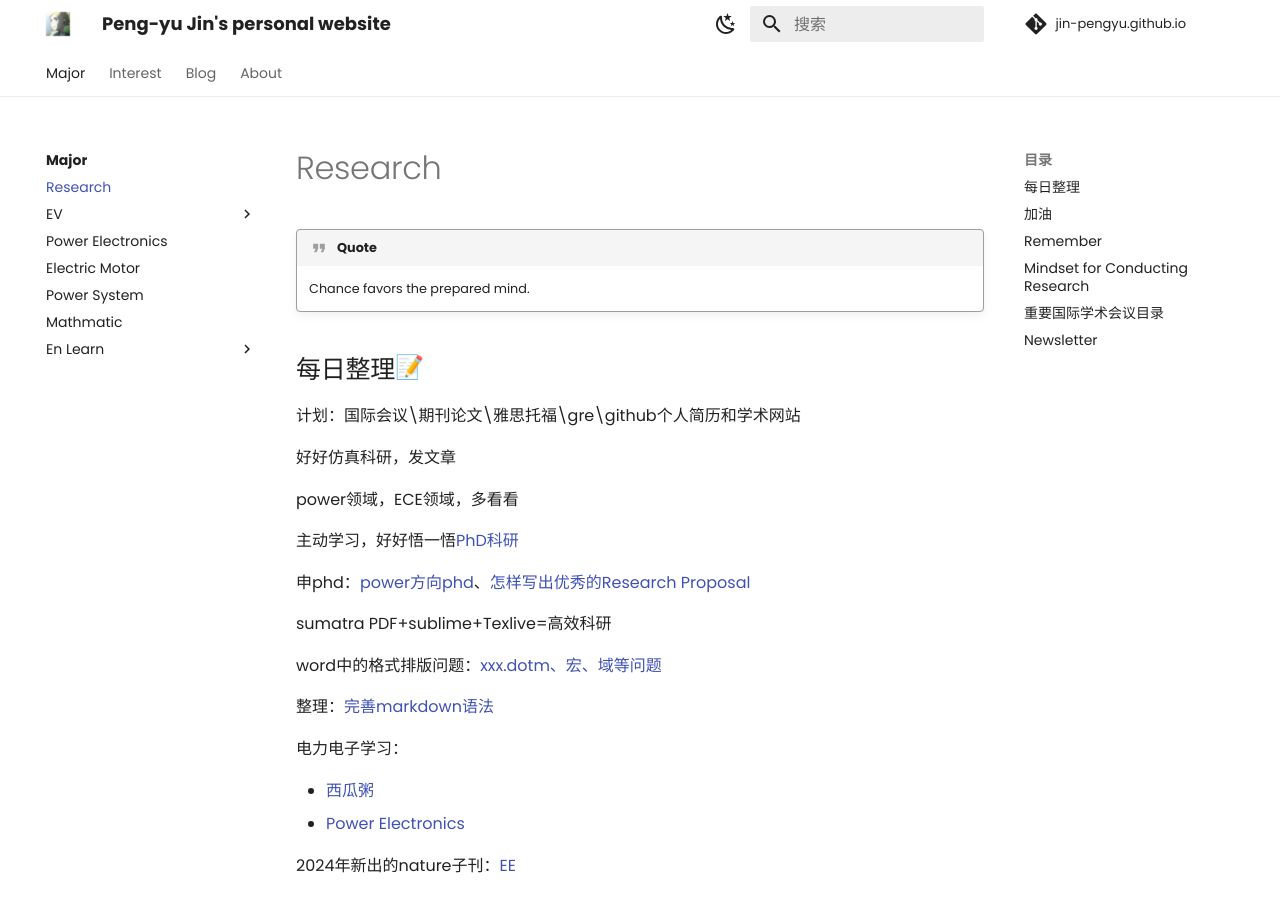
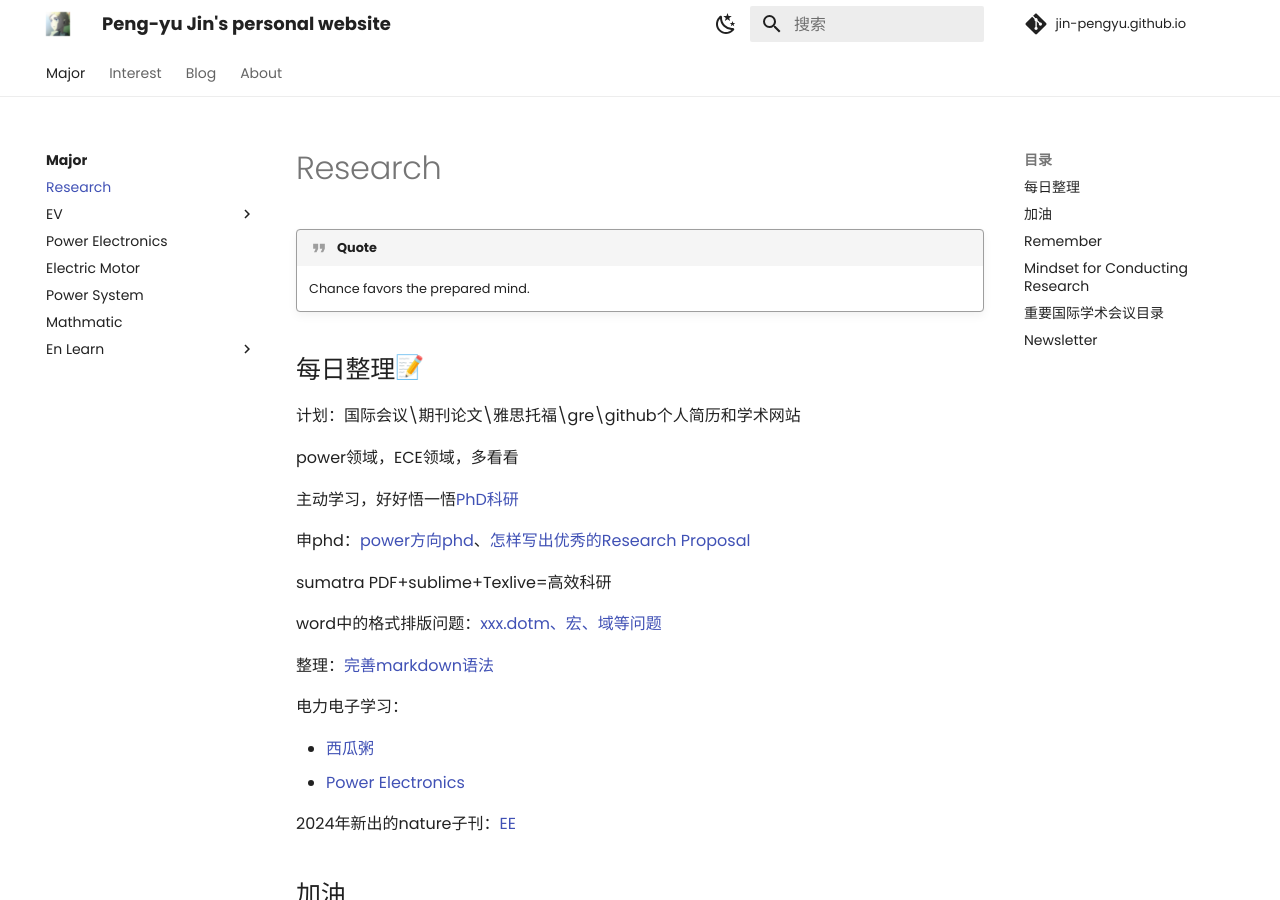
Before and after one commit to Pengyu-Jin/Pengyu-Jin.github.io, an MkDocs documentation site: the page built from docs/major/research/research.md, in a window 1280 px wide and 900 px high. Built offline with MkDocs 1.6.1 and Material for MkDocs 9.7.7, drawn with Linux system fonts in a browser that asks for light colours; emoji names are drawn with the system emoji font; comment, search, counter and statistics services are not loaded.

Commit message:
20240713

```diff
--- a/docs/major/research/research.md
+++ b/docs/major/research/research.md
@@ -4,8 +4,6 @@
 
 ## 每日整理:memo:
 计划：国际会议\期刊论文\雅思托福\gre\github个人简历和学术网站
-
-好好仿真科研，发文章
 
 power领域，ECE领域，多看看
 
```
